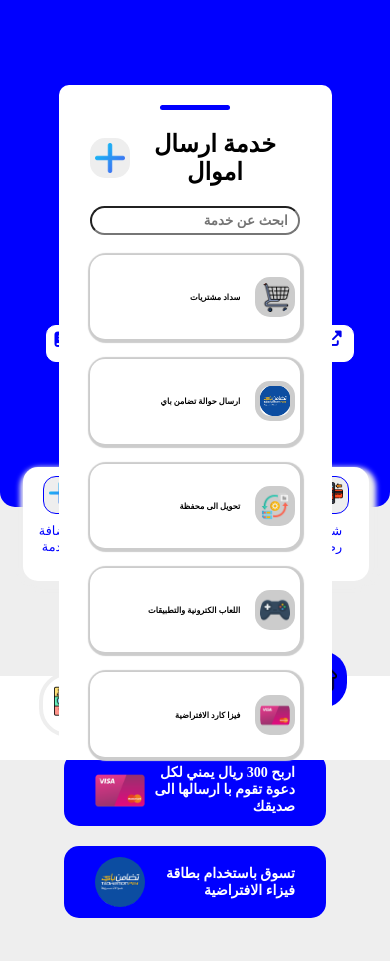
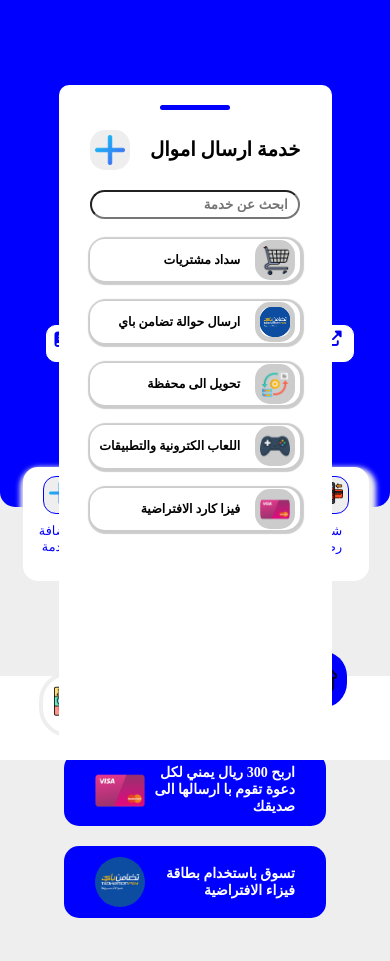
Before and after one commit to Mohammedhumidking/walitMohammedHumid, a PHP site: page /main.html in a window 390 px wide, after a click on "أرسال اموال". Shown: the part 84-1045 px from the top of the page. Run offline with PHP 8.4, Linux system fonts and the light colour scheme; some libraries are stand-ins or nearby versions; grey boxes are pictures that could not be loaded.

Commit message:
midai.css

```diff
--- a/midai.css
+++ b/midai.css
@@ -132,24 +132,30 @@
         z-index: 999;
     }
 
-    .modal{
-        font-size: 1.6em;
+
+/* الرسال */
+   .modal{
         height: 80vh;
     }
-/* الرسال */
-    .massage{
+
+ .modal h3{
+        font-size: 1em;
+    }
+
+   .massage{
         font-size: 1.1em;
     }
 
     .serv-masseg {
-        font-size: 0.4em;
+        font-size: 0.8em;
         padding: 5px;
+        height: 5vh;
     }
 
     .serv-masseg p{
         margin-right: 15px;
+        font-size: 0.8em;
     }
-
     /* index.html */
    .form-All{
         width: 100%;
```
